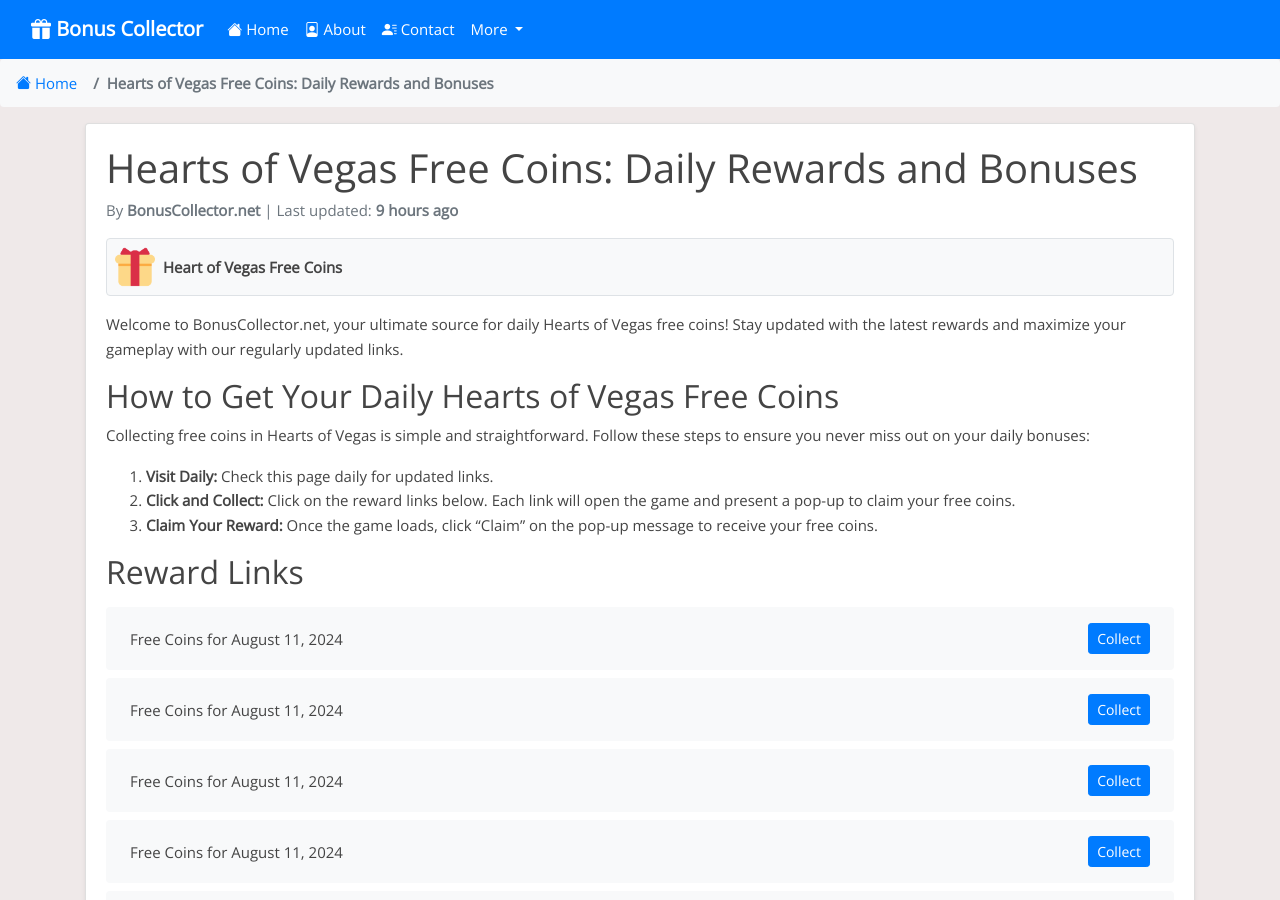
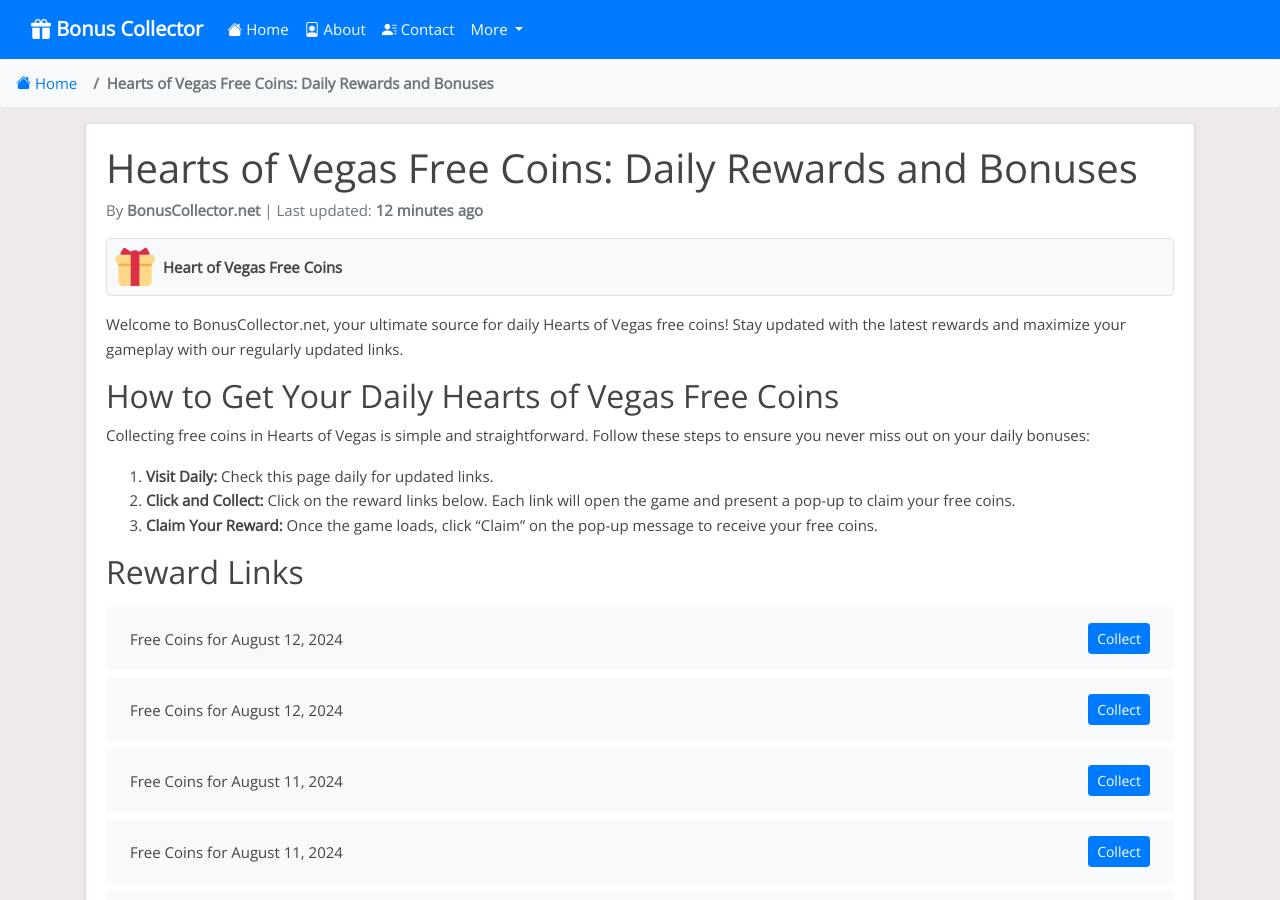
Before and after one commit to Prollad99/bs-net, a Jekyll site: the page built from _posts/2024-08-02-heart-of-vegas.md, in a window 1280 px wide and 900 px high. Built offline with Jekyll 4.4.1, drawn with Linux system fonts in a browser that asks for light colours; nearby versions of some CDN libraries; comment, search, counter and statistics services are not loaded; some of the changed text lies outside the part shown.

Commit message:
Update heart-of-vegas reward links and last modified date

```diff
--- a/_data/include_files.yml
+++ b/_data/include_files.yml
@@ -74,7 +74,7 @@
   last_modified: 2024-08-12 03:23:42
 
 heart-of-vegas.html:
-  last_modified: 2024-08-11 17:38:19
+  last_modified: 2024-08-12 03:23:43
 
 solitaire-grand-harvest.html:
   last_modified: 2024-08-11 11:15:45
--- a/_includes/heart-of-vegas.html
+++ b/_includes/heart-of-vegas.html
@@ -1,4 +1,12 @@
 <ul class="list-group mt-3 mb-4">
+  <li class="list-group-item d-flex justify-content-between align-items-center">
+    <span>Free Coins for August 12, 2024</span>
+    <a href="https://hovsocial.onelink.me/bx8J/6lxput2o" class="btn btn-primary btn-sm">Collect</a>
+  </li>
+  <li class="list-group-item d-flex justify-content-between align-items-center">
+    <span>Free Coins for August 12, 2024</span>
+    <a href="https://hovsocial.onelink.me/bx8J/oys0p97r" class="btn btn-primary btn-sm">Collect</a>
+  </li>
   <li class="list-group-item d-flex justify-content-between align-items-center">
     <span>Free Coins for August 11, 2024</span>
     <a href="https://hovsocial.onelink.me/bx8J/oiunts1h" class="btn btn-primary btn-sm">Collect</a>
@@ -391,12 +399,4 @@
     <span>Free Coins for Invalid Date</span>
     <a href="https://hovsocial.onelink.me/bx8J/hiq4ybut" class="btn btn-primary btn-sm">Collect</a>
   </li>
-  <li class="list-group-item d-flex justify-content-between align-items-center">
-    <span>Free Coins for Invalid Date</span>
-    <a href="https://hovsocial.onelink.me/bx8J/lmtlf3mu" class="btn btn-primary btn-sm">Collect</a>
-  </li>
-  <li class="list-group-item d-flex justify-content-between align-items-center">
-    <span>Free Coins for Invalid Date</span>
-    <a href="https://hovsocial.onelink.me/bx8J/90fpn2ql" class="btn btn-primary btn-sm">Collect</a>
-  </li>
 </ul>
```
Also changed, not shown: links-json/heart-of-vegas.json (+8 -6 lines).
